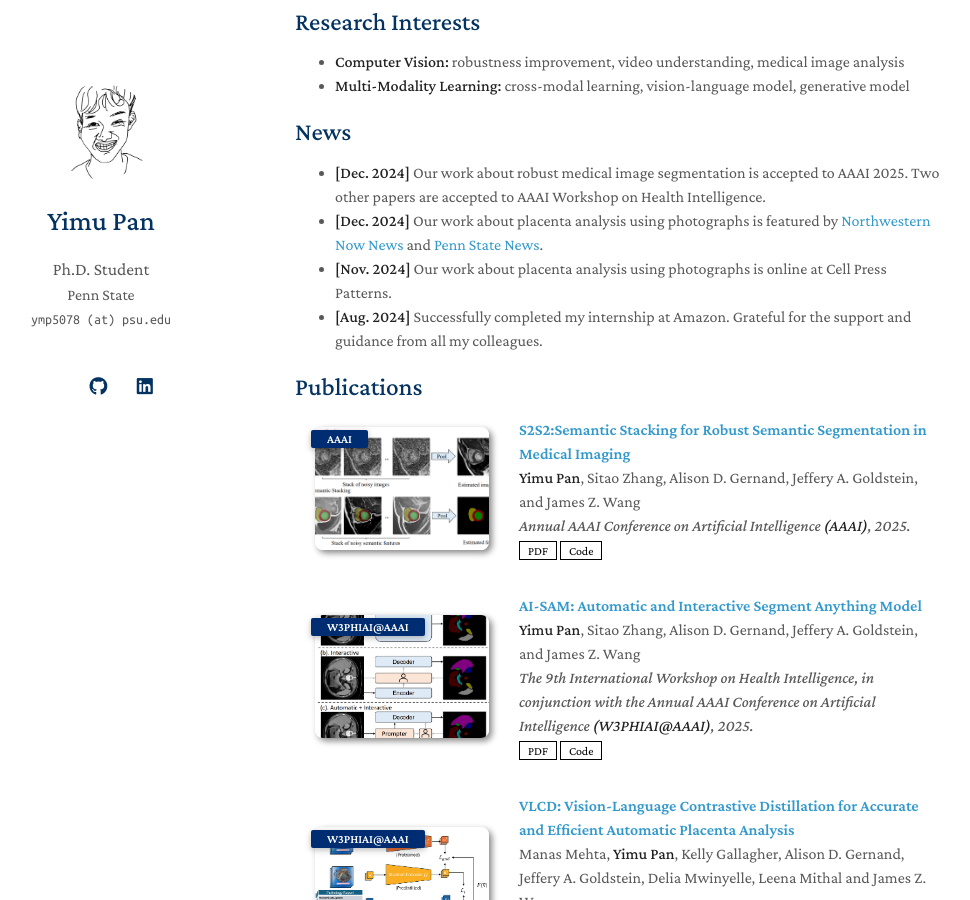
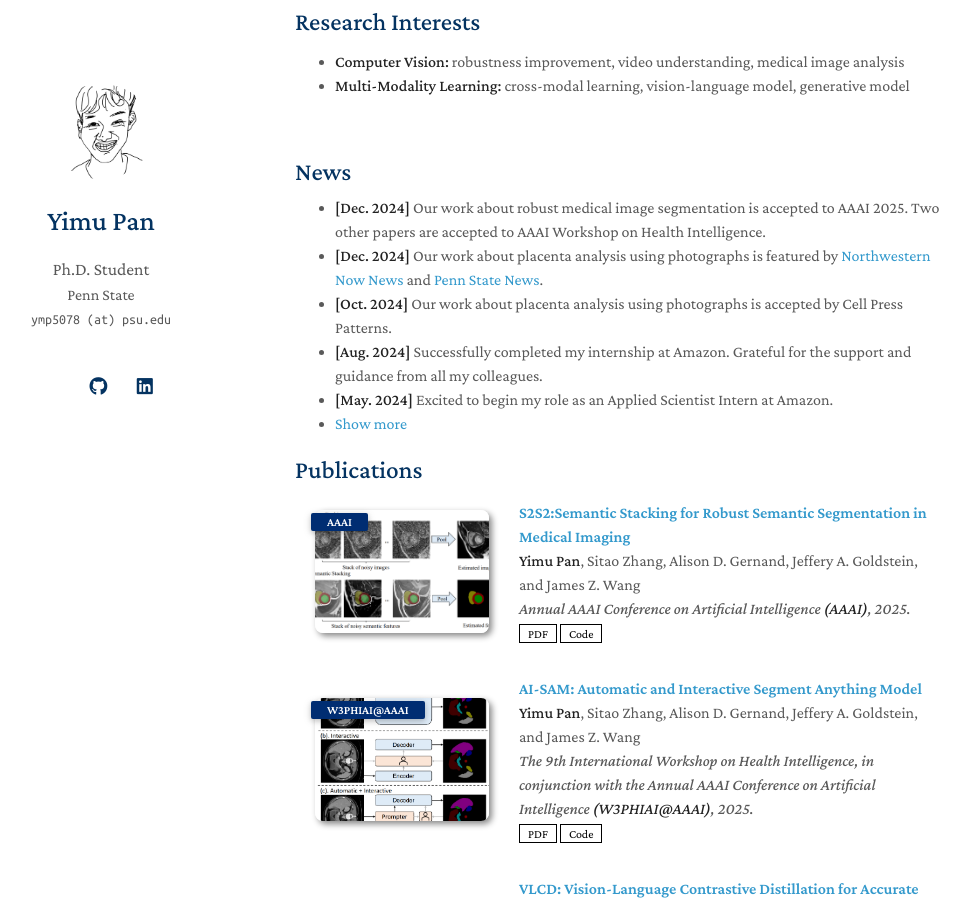
Before and after one commit to ymp5078/ymp5078.github.io, a Jekyll site: the page built from index.md, in a window 1280 px wide and 900 px high, scrolled down 381 px. Shown: the whole window, without its empty margins (175-1145 px from the left). Built offline with Jekyll 4.4.1, drawn with Linux system fonts in a browser that asks for light colours; a style sheet for code colours, icons or effects is not loaded; our own code applies the rules of GitHub Pages for plain Markdown files; part of the change alters nothing that is shown.

Commit message:
update news

```diff
--- /dev/null
+++ b/_includes/news.md
@@ -0,0 +1,21 @@
+<h2 style="margin: 60px 0px 10px;">News</h2>
+
+<ul>
+<li><strong>[Dec. 2024]</strong> Our work about robust medical image segmentation is accepted to AAAI 2025. Two other papers are accepted to AAAI Workshop on Health Intelligence.</li>
+<li><strong>[Dec. 2024]</strong> Our work about placenta analysis using photographs is featured by <a href="https://news.northwestern.edu/stories/2024/12/ai-tool-analyzes-placentas-at-birth-for-faster-detection-of-neonatal-maternal-problems/?fj=">Northwestern Now News</a> and <a href="https://www.psu.edu/news/research/story/placenta-assessment-tool-aims-improve-neonatal-maternal-care">Penn State News</a>.</li>
+<li><strong>[Oct. 2024]</strong> Our work about placenta analysis using photographs is accepted by Cell Press Patterns. </li>
+<li><strong>[Aug. 2024]</strong> Successfully completed my internship at Amazon. Grateful for the support and guidance from all my colleagues.</li>
+<li><strong>[May. 2024]</strong> Excited to begin my role as an Applied Scientist Intern at Amazon.</li>
+
+
+<li> <a href="#" onclick="toggleVis(this); return false;">Show more</a> </li>
+<div id="newsmore" style="display:none">
+    <li><strong>[Jun. 2023]</strong> I will be attending CVPR 2023 in Vancouver. Looking forward to connecting with others.</li>
+    <li><strong>[Jun. 2023]</strong> Our work on enhancing vision-language training for placenta analysis has been accepted at MICCAI 2023.</li>
+    <li><strong>[Feb. 2023]</strong> Our paper, EmotionCLIP, has been accepted at CVPR 2023.</li>
+    <li><strong>[Sep. 2022]</strong> I had the opportunity to attend MICCAI 2022 in Singapore (Online).</li>
+    <li><strong>[Jun. 2022]</strong> Our research on vision-language training in placenta analysis was accepted at MICCAI 2022.</li>
+    <li><strong>[May 2021]</strong> Began my PhD program.</li>
+</div>
+
+</ul>
--- a/_layouts/homepage.html
+++ b/_layouts/homepage.html
@@ -33,6 +33,18 @@
     <link rel="stylesheet" href="./assets/css/style-no-dark-mode.css">
     <link rel="stylesheet" href="./assets/css/publications-no-dark-mode.css">
     {% endif %}
+    <script type="text/javascript">
+      function toggleVis(link) {
+        var div = document.getElementById('newsmore');
+        if (div.style.display === 'none') {
+          div.style.display = 'block';
+          link.textContent = 'Show less';
+        } else {
+          div.style.display = 'none';
+          link.textContent = 'Show more';
+        }
+      }
+    </script>
     {% if site.google_analytics %}
     <!-- Google tag (gtag.js) -->
     <script async src="https://www.googletagmanager.com/gtag/js?id={{ site.google_analytics }}"></script>
--- a/index.md
+++ b/index.md
@@ -13,13 +13,7 @@ I hold a B.S. in Computer Science (Summa Cum Laude), as well as B.S. degrees in
 - **Computer Vision:** robustness improvement, video understanding, medical image analysis
 - **Multi-Modality Learning:** cross-modal learning, vision-language model, generative model
 
-
-## News
-
-- **[Dec. 2024]** Our work about robust medical image segmentation is accepted to AAAI 2025. Two other papers are accepted to AAAI Workshop on Health Intelligence.
-- **[Dec. 2024]** Our work about placenta analysis using photographs is featured by [Northwestern Now News](https://news.northwestern.edu/stories/2024/12/ai-tool-analyzes-placentas-at-birth-for-faster-detection-of-neonatal-maternal-problems/?fj=) and [Penn State News](https://www.psu.edu/news/research/story/placenta-assessment-tool-aims-improve-neonatal-maternal-care).
-- **[Nov. 2024]** Our work about placenta analysis using photographs is online at Cell Press Patterns.
-- **[Aug. 2024]** Successfully completed my internship at Amazon. Grateful for the support and guidance from all my colleagues.
+{% include_relative _includes/news.md %}
 
 {% include_relative _includes/publications.md %}
 
```
